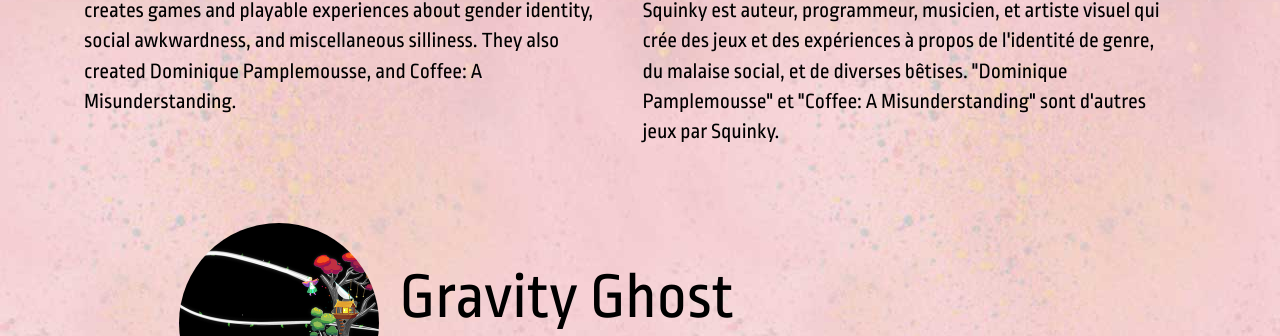
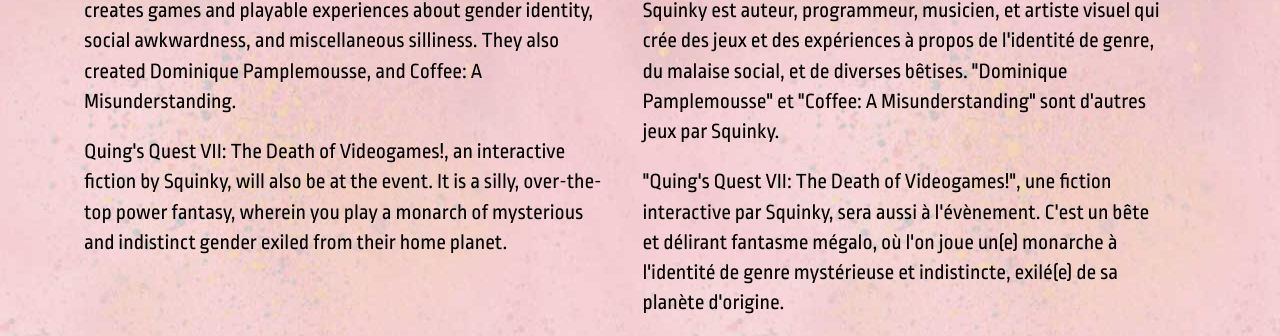
Before and after one commit to MRGS/princess-2015-site, a plain HTML site: page index.html in a window 1280 px wide. Shown: the part 7182-7518 px from the top of the page. Drawn offline with nearby package versions, Linux system fonts and the light colour scheme.

Commit message:
added poet

```diff
--- a/index.html
+++ b/index.html
@@ -238,11 +238,14 @@
 			<div class="col en">
 				<p>Do you ever feel like if you don't speak up - and speak up often - you'll literally disappear? Do you ever feel like if you do speak up, everything you have to say is trivial and pointless and no one cares? Interruption Junction is a short one-button conversation game about being lonely in a group of people</p>
 				<p>Squinky is a writer, programmer, musician, and visual artist who creates games and playable experiences about gender identity, social awkwardness, and miscellaneous silliness. They also created Dominique Pamplemousse, and Coffee: A Misunderstanding.</p>
+
+				<p>Quing's Quest VII: The Death of Videogames!, an interactive fiction by Squinky, will also be at the event. It is a silly, over-the-top power fantasy, wherein you play a monarch of mysterious and indistinct gender exiled from their home planet.</p>
 			</div>
 
 			<div class="col fr">
 				<p>Vous êtes-vous déjà senti(e) comme si vous deviez absolument dire quelque chose pour éviter de disparaître complètement, mais que tout ce qui sort de votre bouche est trivial et que personne n'y prête attention? "Interruption Junction" est un court jeu à un seul bouton sur l'expérience de se sentir seul(e) dans un groupe de personnes. </p>
 				<p>Squinky est auteur, programmeur, musicien, et artiste visuel qui crée des jeux et des expériences à propos de l'identité de genre, du malaise social, et de diverses bêtises. "Dominique Pamplemousse" et "Coffee: A Misunderstanding" sont d'autres jeux par Squinky.</p>
+					<p>"Quing's Quest VII: The Death of Videogames!", une fiction interactive par Squinky, sera aussi à l'évènement. C'est un bête et délirant fantasme mégalo, où l'on joue un(e) monarche à l'identité de genre mystérieuse et indistincte, exilé(e) de sa planète d'origine.</p>
 			</div>
 		</div>
 
@@ -527,10 +530,10 @@
 
 				<div class="game">
 			<div class="details">
-				<br/><br/><img src="img/sk.png" class="gamepic" />
+				<br/><br/><img src="img/kym.png" class="gamepic" />
 
 				<div class="gametitle">
-					<span class="title">Shahir Krishna</span>
+					<span class="title">Kym Dominique-Ferguson</span>
 				</div>
 			</div>
 
@@ -538,15 +541,22 @@
 
 			<div class="col en">
 <p>
-Our DJ for the night. Shahir's art delves into the infinite signs surrounding queer spirits of the galactic diaspora, weaving together moments of historical psychosis with delicately textured imagery to create a new mystical realm for my androgyne ancestors of the ancient future. Their inspiration wades in opalescent silver swamps, perfumed by gender torment, romantic hallucination, and the mythical creatures lounging beneath the ruins of their utopia.
-</p>
+Kym Dominique-Ferguson, a poet, actor, and filmmaker, will be collaborating on the performance of Akira Thompson's game ...&amp;maybetheywontkillyou. His primary subject matter is usually love and eroticism, but his pieces also reflect his political stance on racism and his changing perceptions after coming to Canada from Jamaica.</p>
+
+<p>
+Ferguson founded Madpoetix Productions in Montreal where poetry, music, dance and theatrical performances are integrated. The organization produces a monthly Open Mic series called: MADPOETIX Soirées Intimes. You can catch Kym Dominique-Ferguson at his 1st ever One Man Show this coming Monday August 10th, 2015 at Casa Del Popolo</p>
 			</div>
 
 			<div class="col fr">
-				<p>
-Notre DJ pour la soirée. L'art de Shahir plonge dans les signes infinis qui entourent les esprits queer de la diaspora galactique, tissant des moments de psychose historique avec des images délicatement texturées afin de créer un nouveau domaine mystique pour ses ancêtres androgynes du futur ancien. Ses inspirations traversent d'opalescents marais d'argent, parfumés par la tourmente genrée, les hallucinations romantiques, et les créatures mythiques qui paressent sous les ruines de son utopie.
+<p>
+Kym Dominique-Ferguson, un poête, acteur, et cinéaste, collaborera sur la performance du jeu d'Akira Thompson "...&amp;maybetheywontkillyou". Le sujet principal de son travail est l'amour et l'éroticisme, mais ses pièces réflètent également sa position politique par rapport au racisme et ses perceptions changeantes après son arrivée au Canada venant de la Jamaïque.
+</p>
 
-				</p>
+<p>
+Ferguson est fondateur de Madpoetix Productions à Montréal où la poésie, la musique, la danse, et la performance théatrique sont intégrées. Les organisateurs produisent une soirée micro ouvert mensuelle appelée MADPOETIX Soirées Intimes. Vous pouvez assister au tout premier "One Man SHow" de Kym ce lundi 10 Août 2015 à Casal Del Popolo.
+</p>
+
+
 			</div>
 		</div>
 
```
Also changed, not shown: img/kym.png (added).
